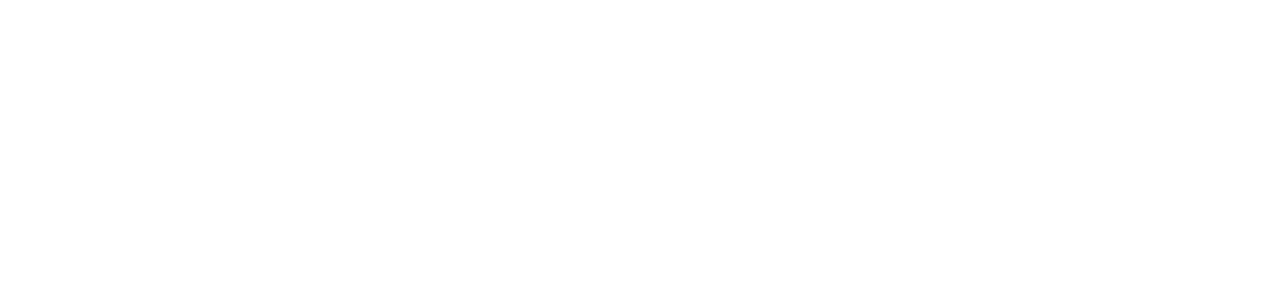
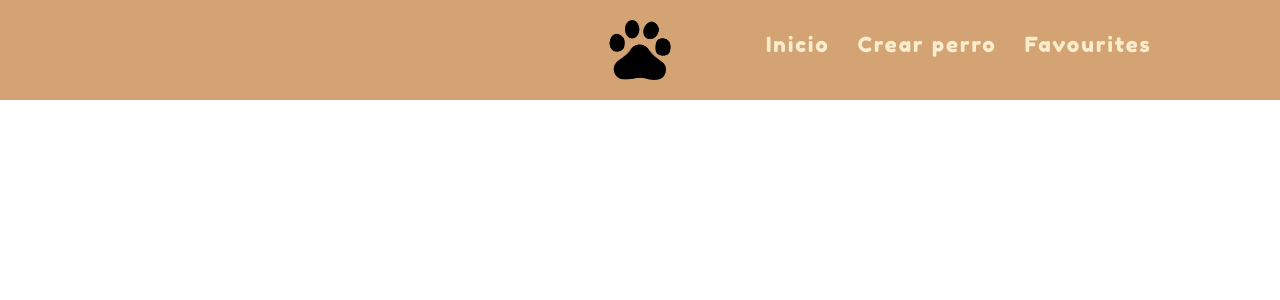
Before and after one commit to LucianoGimenezz/Henry-PI-dogs, a React (Create React App) app in the folder client/: page /favourites in a window 1280 px wide. Before the commit this address had no page. Shown: the top 300 px of the page. Built offline with nearby package versions, Linux system fonts and the light colour scheme.

Commit message:
[ADD] pagina /favourite

```diff
--- a/client/src/App.js
+++ b/client/src/App.js
@@ -4,9 +4,13 @@ import { ModalProvider } from './context'
 import CreateDog from "./pages/CreateDog";
 import Home from "./pages/Home";
 import Details from "./pages/Details";
+import Favourites from "./pages/Favourites";
+import useLocalStorage from "./hook/useLocalStorage";
 import './styles/app.css'
 
 function App() {
+  const { createLocalStorage } = useLocalStorage('FAVS')
+  createLocalStorage()
   return (
     <ModalProvider>
       <div className="App">
@@ -15,6 +19,7 @@ function App() {
           <Route exact path="/home" element={<Home />} />
           <Route exact path="/details/:id" element={<Details />} />
           <Route exact path="/createDog" element={<CreateDog />} />
+          <Route exact path='/favourites' element={<Favourites />} />
         </Routes>
       </div>
     </ModalProvider>
--- a/client/src/components/Card.jsx
+++ b/client/src/components/Card.jsx
@@ -1,9 +1,32 @@
 import "../styles/card.css";
 import { Link } from "react-router-dom";
+import { useState } from "react";
+import useLocalStorage from "../hook/useLocalStorage";
 
 const Card = ({ image, name, temperaments, weight, id }) => {
+  const [isFavourite, setIsFavourite] = useState(false);
+  const { setLocalStorage, removeLocalStorage } = useLocalStorage("FAVS");
+
+  const handlerFavourite = () => {
+    if (isFavourite) {
+      removeLocalStorage(id);
+    } else {
+      setLocalStorage({
+        image,
+        name,
+        temperaments,
+        weight,
+        id,
+      });
+    }
+    setIsFavourite(!isFavourite);
+  };
+
   return (
     <div className="Container" style={{ backgroundImage: `url(${image})` }}>
+      <button className="Container__button-fav" onClick={handlerFavourite}>
+        {isFavourite ? "💛" : "🤍"}
+      </button>
       <div className="Container__info">
         <div className="Info__name">
           <Link
--- a/client/src/components/Header.jsx
+++ b/client/src/components/Header.jsx
@@ -21,6 +21,9 @@ const Header = ({ show }) => {
           <Link to="/createDog">
             <li>Crear perro</li>
           </Link>
+          <Link to="/favourites">
+            <li>Favourites</li>
+          </Link>
         </ul>
       </nav>
       {!show && (
--- /dev/null
+++ b/client/src/hook/useLocalStorage.js
@@ -0,0 +1,33 @@
+function useLocalStorage(key) {
+
+    const createLocalStorage = () => {
+        if (!localStorage.getItem(key)) {
+            localStorage.setItem(key, '[]')
+        }
+    }
+
+    const setLocalStorage = (value) => {
+        const values = JSON.parse(localStorage.getItem(key))
+        values.push(value)
+        localStorage.setItem(key, JSON.stringify(values))
+    }
+
+    const getLocalStorage = () => {
+        return JSON.parse(localStorage.getItem(key))
+    }
+
+    const removeLocalStorage = (id) => {
+        const values = JSON.parse(localStorage.getItem(key))
+        const filteredValues = values.filter(value => value.id !== id)
+        localStorage.setItem(key, JSON.stringify(filteredValues))
+    }
+
+    return {
+        setLocalStorage,
+        createLocalStorage,
+        getLocalStorage,
+        removeLocalStorage
+    }
+}
+
+export default useLocalStorage
--- a/client/src/pages/CreateDog.jsx
+++ b/client/src/pages/CreateDog.jsx
@@ -1,32 +1,17 @@
 import Form from "../components/Form";
-import logobackTo from "../assets/angulo-izquierdo.png";
 import logoPerro from "../assets/Puppy-Dog-Face-PNG-Photos.png";
-import Button from "../components/ButtonMenu";
-import { Link } from "react-router-dom";
 import { ModalContext } from "../context";
 import Modal from "../components/Modal";
 import { useContext } from "react";
 import "../styles/createdog.css";
+import Header from "../components/Header";
 
 const CreateDog = () => {
   const { openModal } = useContext(ModalContext);
   return (
     <>
       {openModal && <Modal />}
-      <section className="CreateDog__header">
-        <Link to="/home">
-          <img src={logobackTo} alt="Volver atrás " />
-        </Link>
-        <ul className="Nav">
-          <Link to="/home">
-            <li>Inicio</li>
-          </Link>
-          <Link to="/createDog">
-            <li>Crear perro</li>
-          </Link>
-        </ul>
-        <Button />
-      </section>
+      <Header show={true} />
       <section className="Create__container">
         <div>
           <img src={logoPerro} alt="Logo de un perro" />
--- /dev/null
+++ b/client/src/pages/Favourites.jsx
@@ -0,0 +1,39 @@
+import { useEffect, useState, useContext } from "react";
+import Header from "../components/Header";
+import Card from "../components/Card";
+import useLocalStorage from "../hook/useLocalStorage";
+import { ModalContext } from "../context";
+import Modal from "../components/Modal";
+import "../styles/favourite.css";
+
+const Favourites = () => {
+  const { openModal } = useContext(ModalContext);
+  const { getLocalStorage } = useLocalStorage("FAVS");
+  const [favs, setFavs] = useState([]);
+
+  useEffect(() => {
+    setFavs(getLocalStorage());
+    // eslint-disable-next-line react-hooks/exhaustive-deps
+  }, []);
+
+  return (
+    <div className="Favourites">
+      <Header />
+      <section className="Favourites__container">
+        {openModal && <Modal />}
+        {favs?.map((item) => (
+          <Card
+            key={item.id}
+            id={item.id}
+            image={item.image}
+            temperaments={item.temperaments}
+            name={item.name}
+            weight={item.weight}
+          />
+        ))}
+      </section>
+    </div>
+  );
+};
+
+export default Favourites;
--- a/client/src/styles/card.css
+++ b/client/src/styles/card.css
@@ -1,6 +1,7 @@
 .Container {
     width: 260px;
     height: 300px;
+    position: relative;
     border-radius: 12px;
     box-shadow: 0px 5px 10px rgba(0, 0, 0, 0.2);
     place-self: center;
@@ -55,6 +56,18 @@
     align-items: end;
 }
 
+.Container__button-fav {
+    position: absolute;
+    width: 40px;
+    height: 40px;
+    border-radius: 50%;
+    right: 0;
+    top: -10px;
+    border: none;
+    cursor: pointer;
+    background-color: var(--secondary-color);
+}
+
 .Container:hover .Container__info {
     height: 80%;
     transition: all ease-in-out .4s;
--- /dev/null
+++ b/client/src/styles/favourite.css
@@ -0,0 +1,15 @@
+.Favourites {
+    width: 100%;
+    display: flex;
+    flex-direction: column;
+}
+
+.Favourites__container {
+    width: 100%;
+    height: auto;
+    padding: 20px;
+    display: grid;
+    grid-template-columns: repeat(auto-fit, 220px);
+    gap: 80px;
+    place-content: center;
+}
--- a/client/src/styles/header.css
+++ b/client/src/styles/header.css
@@ -53,7 +53,7 @@
 }
 
 .Header__nav .Nav {
-  width: 300px;
+  width: 500px;
   height: 60px;
   align-items: center;
   display: none;
```
Also changed, not shown: client/src/pages/Landing.jsx (+0 -9 lines).
